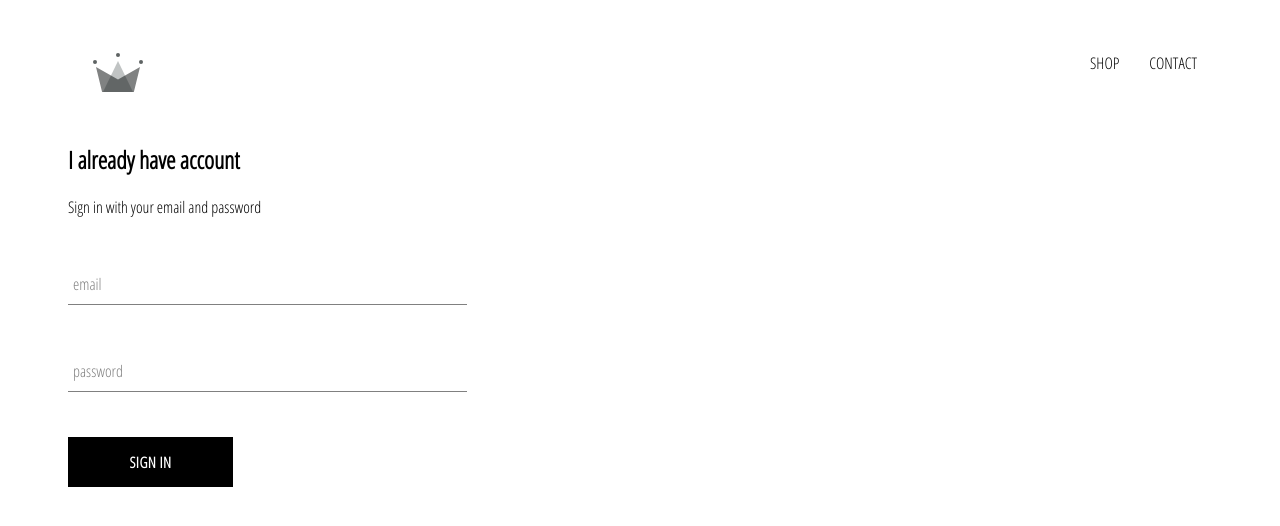
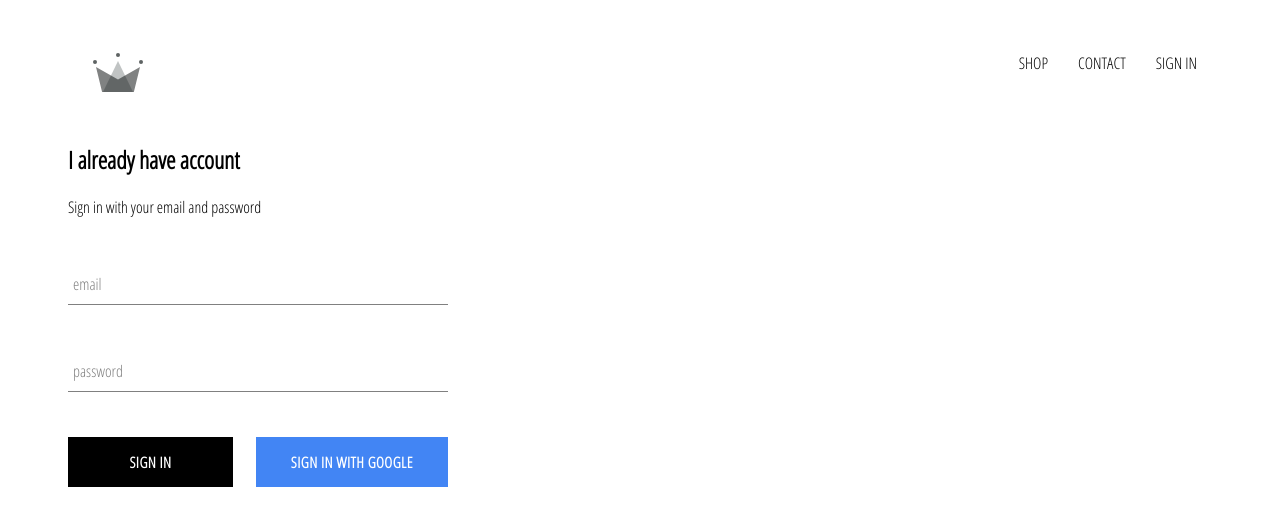
Before and after one commit to Andreja95/crwn-clothing, a React (Create React App) app: page /signin in a window 1280 px wide. Shown: the top 526 px of the page. Built offline with nearby package versions, Linux system fonts and the light colour scheme; no server answers.

Commit message:
integrated firebase into application, created sign in page with sign in component and sign in with google

```diff
--- a/src/App.css
+++ b/src/App.css
@@ -7,3 +7,7 @@
     text-decoration: none;
     color: black;
 }
+
+* {
+    box-sizing: border-box;
+}
--- a/src/App.js
+++ b/src/App.js
@@ -5,18 +5,44 @@
 import ShopPage from './pages/shop/shop.component';
 import Header from './components/header/header.component';
 import SignInAndSignUpPage from './pages/sign-in-and-sign-up/sign-in-and-sign-up.component';
+import {auth} from './firebase/firebase.utils';
 
-function App() {
+class App extends React.Component {
+    constructor() {
+        super();
+
+        this.state = {
+            currentUser: null,
+        };
+    }
+
+    unSubscribeFromAuth = null;
+
+    componentDidMount() {
+        this.unSubscribeFromAuth = auth.onAuthStateChanged((user) => {
+            this.setState({currentUser: user});
+            console.log(user);
+        });
+    }
+
+    componentWillUnmount() {
+        this.unSubscribeFromAuth();
+    }
+
+    render() {
         return (
             <div>
-            <Header />
+                <Header currentUser={this.state.currentUser} />
                 <Switch>
                     <Route exact path='/' component={HomePage} />
                     <Route path='/shop' component={ShopPage} />
-                <Route path='/signin' component={SignInAndSignUpPage}></Route>
+                    <Route
+                        path='/signin'
+                        component={SignInAndSignUpPage}></Route>
                 </Switch>
             </div>
         );
     }
+}
 
 export default App;
--- a/src/components/custom-button/custom-button.component.jsx
+++ b/src/components/custom-button/custom-button.component.jsx
@@ -1,9 +1,13 @@
 import React from 'react';
 import './custom-button.styles.scss';
 
-const CustomButton = ({children, ...otherProps}) => {
+const CustomButton = ({children, isGoogleSignIn, ...otherProps}) => {
     return (
-        <button className='custom-button' {...otherProps}>
+        <button
+            className={`${
+                isGoogleSignIn ? 'google-sign-in' : ''
+            } custom-button`}
+            {...otherProps}>
             {children}
         </button>
     );
--- a/src/components/custom-button/custom-button.styles.scss
+++ b/src/components/custom-button/custom-button.styles.scss
@@ -19,4 +19,14 @@
         color: black;
         border: 1px solid black;
     }
+
+    &.google-sign-in {
+        background-color: #4285f4;
+        color: white;
+
+        &:hover {
+            background-color: #357ae8;
+            border: none;
+        }
+    }
 }
--- a/src/components/header/header.component.jsx
+++ b/src/components/header/header.component.jsx
@@ -1,9 +1,10 @@
 import React from 'react';
 import {Link} from 'react-router-dom';
+import {auth} from '../../firebase/firebase.utils.js';
 import {ReactComponent as Logo} from '../../assets/crown.svg';
 import './header.styles.scss';
 
-const Header = () => {
+const Header = ({currentUser}) => {
     return (
         <div className='header'>
             <Link className='logo-container' to='/'>
@@ -16,6 +17,15 @@
                 <Link className='option' to='contact'>
                     CONTACT
                 </Link>
+                {currentUser ? (
+                    <div className='option' onClick={() => auth.signOut()}>
+                        SIGN OUT
+                    </div>
+                ) : (
+                    <Link className='option' to='/signin'>
+                        SIGN IN
+                    </Link>
+                )}
             </div>
         </div>
     );
--- a/src/components/header/header.styles.scss
+++ b/src/components/header/header.styles.scss
@@ -20,6 +20,7 @@
 
         .option {
             padding: 10px 15px;
+            cursor: pointer;
         }
     }
 }
--- a/src/components/sign-in/sign-in.component.jsx
+++ b/src/components/sign-in/sign-in.component.jsx
@@ -1,6 +1,7 @@
 import React from 'react';
 import FormInput from '../form-input/form-input.component';
 import CustomButton from '../custom-button/custom-button.component';
+import {signInWithGoogle} from '../../firebase/firebase.utils.js';
 import './sign-in.styles.scss';
 
 class SignIn extends React.Component {
@@ -46,9 +47,12 @@
                         label='password'
                         required
                     />
-                    <CustomButton type='submit' value='Submit Form'>
-                        Sign In
-                    </CustomButton>
+                    <div className='buttons'>
+                        <CustomButton type='submit'>Sign In</CustomButton>
+                        <CustomButton onClick={signInWithGoogle} isGoogleSignIn>
+                            Sign In with Google
+                        </CustomButton>
+                    </div>
                 </form>
             </div>
         );
--- a/src/components/sign-in/sign-in.styles.scss
+++ b/src/components/sign-in/sign-in.styles.scss
@@ -1,9 +1,14 @@
 .sign-in {
-    width: 30vw;
+    width: 380px;
     display: flex;
     flex-direction: column;
 
     .title {
         margin: 10px 0;
     }
+
+    .buttons {
+        display: flex;
+        justify-content: space-between;
+    }
 }
--- /dev/null
+++ b/src/firebase/firebase.utils.js
@@ -0,0 +1,24 @@
+import firebase from 'firebase/app';
+import 'firebase/firestore';
+import 'firebase/auth';
+
+const config = {
+    apiKey: 'AIzaSyCxSSnTCA9ANimhfiYKYNNmq0tAeafUa18',
+    authDomain: 'crwn-db-4b9ee.firebaseapp.com',
+    projectId: 'crwn-db-4b9ee',
+    storageBucket: 'crwn-db-4b9ee.appspot.com',
+    messagingSenderId: '550046295435',
+    appId: '1:550046295435:web:5d32548315b6872e4fbb8e',
+    measurementId: 'G-KYZTJ45622',
+};
+
+firebase.initializeApp(config);
+
+export const auth = firebase.auth();
+export const firestore = firebase.firestore();
+
+const provider = new firebase.auth.GoogleAuthProvider();
+provider.setCustomParameters({prompt: 'select_account'});
+export const signInWithGoogle = () => auth.signInWithPopup(provider);
+
+export default firebase;
```
Lines whose indentation alone changed are shown as unchanged.
